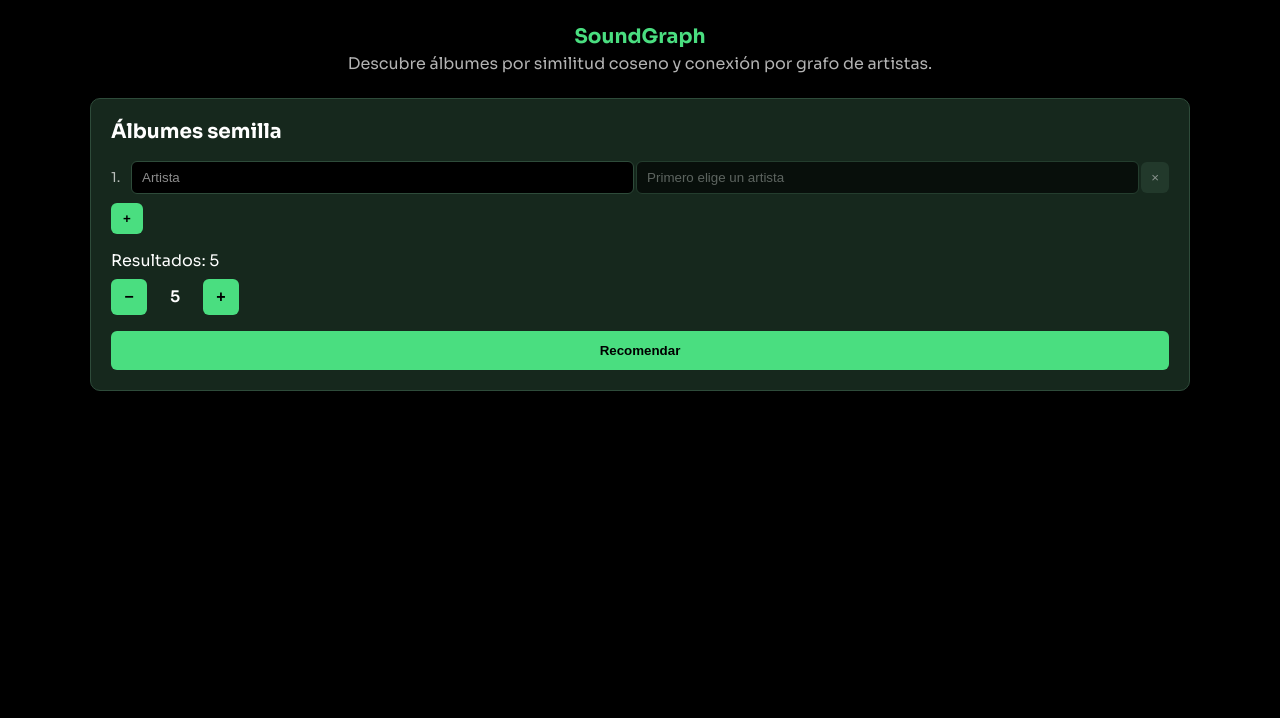
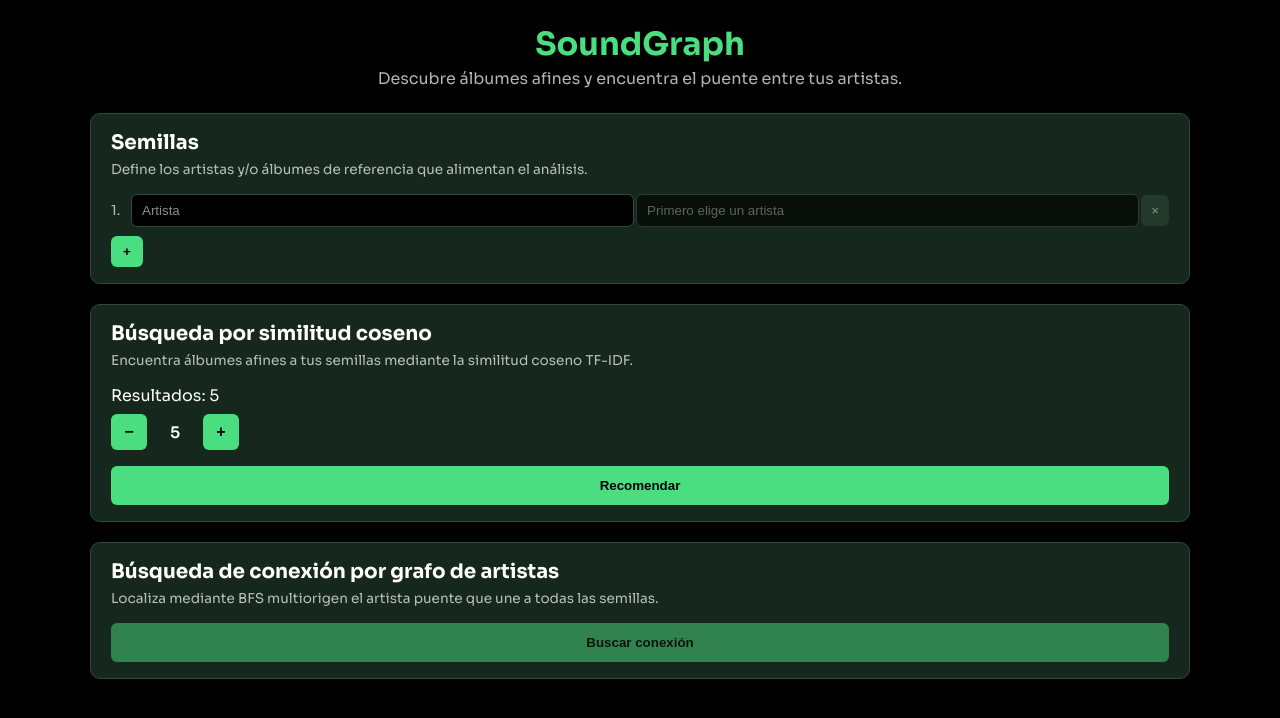
Before and after one commit to Mromerx/soundgraph, a React (Vite) app in the folder frontend/: page / in a window 1280 px wide. Shown: the top 718 px of the page. Built offline with nearby package versions, Linux system fonts and the light colour scheme.

Commit message:
interfaz pulida

```diff
--- a/frontend/src/App.jsx
+++ b/frontend/src/App.jsx
@@ -52,17 +52,31 @@ export default function App() {
     <div className="app">
       <header className="app-header">
         <h1>SoundGraph</h1>
-        <p>Descubre álbumes por similitud coseno y conexión por grafo de artistas.</p>
+        <p>Descubre álbumes afines y encuentra el puente entre tus artistas.</p>
       </header>
 
       <main className="app-main">
         <form className="controls" onSubmit={handleSubmit}>
           <SeedSelector seeds={seeds} onChange={setSeeds} />
-          <ResultCountSelector nResults={nResults} onChange={setNResults} />
-          <button type="submit" className="submit" disabled={loading}>
-            {loading ? 'Recomendando…' : 'Recomendar'}
-          </button>
+          <section className="recommend-controls">
+            <h2>Búsqueda por similitud coseno</h2>
+            <p className="section-desc">Encuentra álbumes afines a tus semillas mediante la similitud coseno TF-IDF.</p>
+            <ResultCountSelector nResults={nResults} onChange={setNResults} />
+            <button type="submit" className="submit" disabled={loading}>
+              {loading ? 'Recomendando…' : 'Recomendar'}
+            </button>
+          </section>
         </form>
+
+        {error && <p className="error">{error}</p>}
+
+        {results !== null && !loading && (
+          <section className="results">
+            <h2>Recomendaciones</h2>
+            <p className="section-desc">Candidatos ordenados por su puntaje de similitud coseno TF-IDF.</p>
+            <RecommendationsList recommendations={results} />
+          </section>
+        )}
 
         <ConnectionSearchPanel
           seedArtists={seedArtists}
@@ -70,18 +84,10 @@ export default function App() {
           onStatus={setConnection}
         />
 
-        {error && <p className="error">{error}</p>}
-
-        {results !== null && !loading && (
-          <section className="results">
-            <h2>Recomendaciones</h2>
-            <RecommendationsList recommendations={results} />
-          </section>
-        )}
-
         {connection !== null && (
           <section className="results">
             <h2>Grafo de la conexión</h2>
+            <p className="section-desc">Visualiza la expansión del grafo de afinidad hasta encontrar el artista puente.</p>
             <GraphView connection={connection} />
           </section>
         )}
--- a/frontend/src/components/ConnectionSearchPanel.jsx
+++ b/frontend/src/components/ConnectionSearchPanel.jsx
@@ -214,72 +214,6 @@ export default function ConnectionSearchPanel({ seedArtists, onStart, onStatus }
     // eslint-disable-next-line react-hooks/exhaustive-deps
   }, [canSearch]);
 
-  if (error) {
-    return (
-      <section className="connection-panel">
-        <p className="error">{error}</p>
-      </section>
-    );
-  }
-
-  if (!canSearch) return null;
-
-  if (status && status.status === 'found') {
-    return (
-      <section className="connection-panel">
-        <h2>Conexión encontrada</h2>
-        <p>
-          Artista puente: <strong className="bridge-artist">{status.bridge_artist}</strong>
-        </p>
-        <div className="connection-paths">
-          {Object.entries(status.path || {}).map(([seed, chain]) => (
-            <ol key={seed} className="connection-path">
-              {chain.map((step, i) => (
-                <Fragment key={`${seed}-${i}`}>
-                  <li>
-                    {step === status.bridge_artist && step === seed ? (
-                      <strong>{step}</strong>
-                    ) : (
-                      step
-                    )}
-                  </li>
-                  {i < chain.length - 1 && (
-                    <li className="path-arrow" aria-hidden="true">
-                      →
-                    </li>
-                  )}
-                </Fragment>
-              ))}
-            </ol>
-          ))}
-        </div>
-      </section>
-    );
-  }
-
-  if (status && status.status === 'exhausted') {
-    const hitNodeLimit = status.stopped_reason === 'node_limit';
-    return (
-      <section className="connection-panel">
-        <h2>Búsqueda agotada</h2>
-        <p>
-          {hitNodeLimit
-            ? `Se exploraron ${status.total_discovered ?? 0} artistas sin encontrar una conexión dentro del límite de seguridad. Prueba con artistas más cercanos entre sí.`
-            : 'No se encontró una conexión directa entre estos artistas dentro del límite de búsqueda'}
-        </p>
-      </section>
-    );
-  }
-
-  if (status && status.status === 'failed') {
-    return (
-      <section className="connection-panel">
-        <h2>Error en la búsqueda</h2>
-        <p className="error">{status.error_message || 'Error desconocido'}</p>
-      </section>
-    );
-  }
-
   const running = starting || (status && !isFinal(status));
 
   const live =
@@ -288,20 +222,49 @@ export default function ConnectionSearchPanel({ seedArtists, onStart, onStatus }
       status.status === 'running' ||
       status.status === 'paused');
 
+  const hitNodeLimit = status?.status === 'exhausted' && status.stopped_reason === 'node_limit';
+  const hasPreviousSearch = !!status && (isFinal(status) || status.status === 'stopped');
+
   return (
+    <Fragment>
       <section className="connection-panel">
+        <h2>Búsqueda de conexión por grafo de artistas</h2>
+        <p className="section-desc">Localiza mediante BFS multiorigen el artista puente que une a todas las semillas.</p>
+
         <button
           type="button"
           className="connection-button"
           onClick={handleSearch}
-        disabled={running}
+          disabled={!canSearch || running}
         >
           {starting
             ? 'Iniciando búsqueda…'
-          : status && status.status === 'stopped'
-            ? 'Buscar otra conexión entre estos artistas'
-            : 'Buscar conexión entre estos artistas'}
+            : running
+              ? 'Buscando conexión…'
+              : hasPreviousSearch
+                ? 'Buscar otra conexión'
+                : 'Buscar conexión'}
         </button>
+
+        {error && <p className="error">{error}</p>}
+
+        {status && status.status === 'exhausted' && (
+          <>
+            <h2>Búsqueda agotada</h2>
+            <p>
+              {hitNodeLimit
+                ? `Se exploraron ${status.total_discovered ?? 0} artistas sin encontrar una conexión dentro del límite de seguridad. Prueba con artistas más cercanos entre sí.`
+                : 'No se encontró una conexión directa entre estos artistas dentro del límite de búsqueda'}
+            </p>
+          </>
+        )}
+
+        {status && status.status === 'failed' && (
+          <>
+            <h2>Error en la búsqueda</h2>
+            <p className="error">{status.error_message || 'Error desconocido'}</p>
+          </>
+        )}
 
         {status && status.status === 'stopped' && (
           <p className="connection-progress">Búsqueda detenida por el usuario.</p>
@@ -336,5 +299,33 @@ export default function ConnectionSearchPanel({ seedArtists, onStart, onStatus }
           </div>
         )}
       </section>
+
+      {status && status.status === 'found' && (
+        <section className="results">
+          <h2>Conexión encontrada</h2>
+          <p className="section-desc">
+            Artista puente: {status.bridge_artist}
+          </p>
+          <div className="connection-paths">
+            {Object.entries(status.path || {}).map(([seed, chain]) => (
+              <div key={seed} className="connection-path">
+                {chain.map((step, i) => (
+                  <Fragment key={`${seed}-${i}`}>
+                    <span className="path-step">
+                      {step}
+                    </span>
+                    {i < chain.length - 1 && (
+                      <span className="path-arrow" aria-hidden="true">
+                        →
+                      </span>
+                    )}
+                  </Fragment>
+                ))}
+              </div>
+            ))}
+          </div>
+        </section>
+      )}
+    </Fragment>
   );
 }
--- a/frontend/src/components/GraphView.jsx
+++ b/frontend/src/components/GraphView.jsx
@@ -5,9 +5,9 @@ import { getConnectionStatus } from '../api/connections.js';
 const REC_COLOR = '#ffffff';
 const BRIDGE_COLOR = '#4ade80';
 const BRANCH_COLORS = [
+  '#d55e00',
   '#0072b2',
   '#e69f00',
-  '#009e73',
   '#cc79a7',
   '#f0e442',
 ];
--- a/frontend/src/components/SeedSelector.jsx
+++ b/frontend/src/components/SeedSelector.jsx
@@ -46,8 +46,9 @@ export default function SeedSelector({ seeds, onChange }) {
   }
 
   return (
-    <section>
-      <h2>Álbumes semilla</h2>
+    <section className="seed-box">
+      <h2>Semillas</h2>
+      <p className="section-desc">Define los artistas y/o álbumes de referencia que alimentan el análisis.</p>
       {seeds.map((seed, index) => (
         <div key={seed.key} className="seed-row">
           <span className="seed-index">{index + 1}.</span>
--- a/frontend/src/index.css
+++ b/frontend/src/index.css
@@ -31,7 +31,7 @@ body {
 
 .app-header h1 {
   margin: 0;
-  font-size: var(--font-size-xl);
+  font-size: 2rem;
   color: var(--color-accent);
 }
 
@@ -41,15 +41,30 @@ body {
 }
 
 .controls {
+  display: flex;
+  flex-direction: column;
+  gap: 20px;
+}
+
+.seed-box,
+.recommend-controls {
   background: var(--color-bg);
   border: 1px solid var(--color-border);
   border-radius: 10px;
-  padding: 20px;
+  padding: 16px 20px;
 }
 
-.controls h2 {
-  margin-top: 0;
+.seed-box h2,
+.recommend-controls h2,
+.results h2 {
+  margin: 0 0 6px;
   font-size: var(--font-size-xl);
+}
+
+.section-desc {
+  margin: 0 0 16px;
+  color: var(--color-text-secondary);
+  font-size: var(--font-size-sm);
 }
 
 .seed-row {
@@ -468,12 +483,13 @@ button.remove {
 }
 
 .connection-panel h2 {
-  margin: 0 0 8px;
+  margin: 0 0 6px;
   font-size: var(--font-size-xl);
 }
 
 .connection-panel .connection-button {
   width: 100%;
+  padding: 12px;
   font-weight: 600;
   background: var(--color-accent);
   color: var(--color-black);
@@ -487,10 +503,6 @@ button.remove {
 .connection-panel .connection-progress {
   margin: 12px 0 0;
   color: var(--color-text-secondary);
-}
-
-.connection-panel .bridge-artist {
-  color: var(--color-accent);
 }
 
 .connection-controls {
@@ -521,6 +533,8 @@ button.remove {
 }
 
 .connection-paths {
+  display: grid;
+  gap: 10px;
   margin-top: 12px;
 }
 
@@ -529,28 +543,23 @@ button.remove {
   flex-wrap: wrap;
   align-items: center;
   gap: 6px;
-  margin: 6px 0;
-  padding: 0;
-  list-style: none;
+  padding: 12px 14px;
+  background: var(--color-bg);
+  border: 1px solid var(--color-border);
+  border-radius: 8px;
 }
 
-.connection-path li {
-  display: flex;
-  align-items: center;
+.path-step {
+  display: inline-block;
   padding: 4px 10px;
   background: var(--color-surface-2);
   border-radius: 999px;
   font-size: var(--font-size-sm);
 }
 
-.connection-path li.path-arrow {
-  padding: 0;
-  background: transparent;
-  border-radius: 0;
-}
-
-.connection-path .path-arrow {
+.path-arrow {
   color: var(--color-text-muted);
+  font-size: var(--font-size-sm);
 }
 
 .recommendations {
```
Lines whose indentation alone changed are shown as unchanged.
